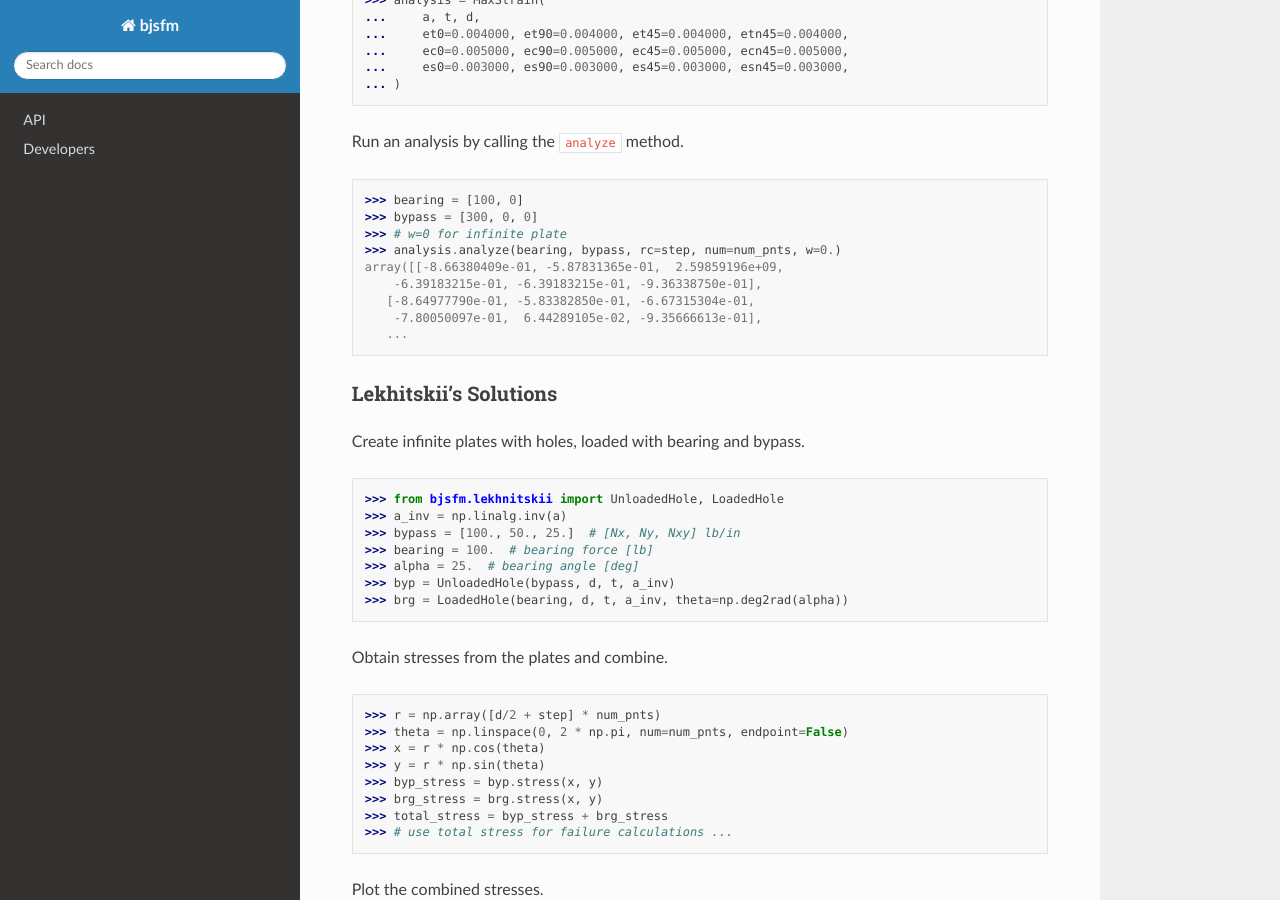
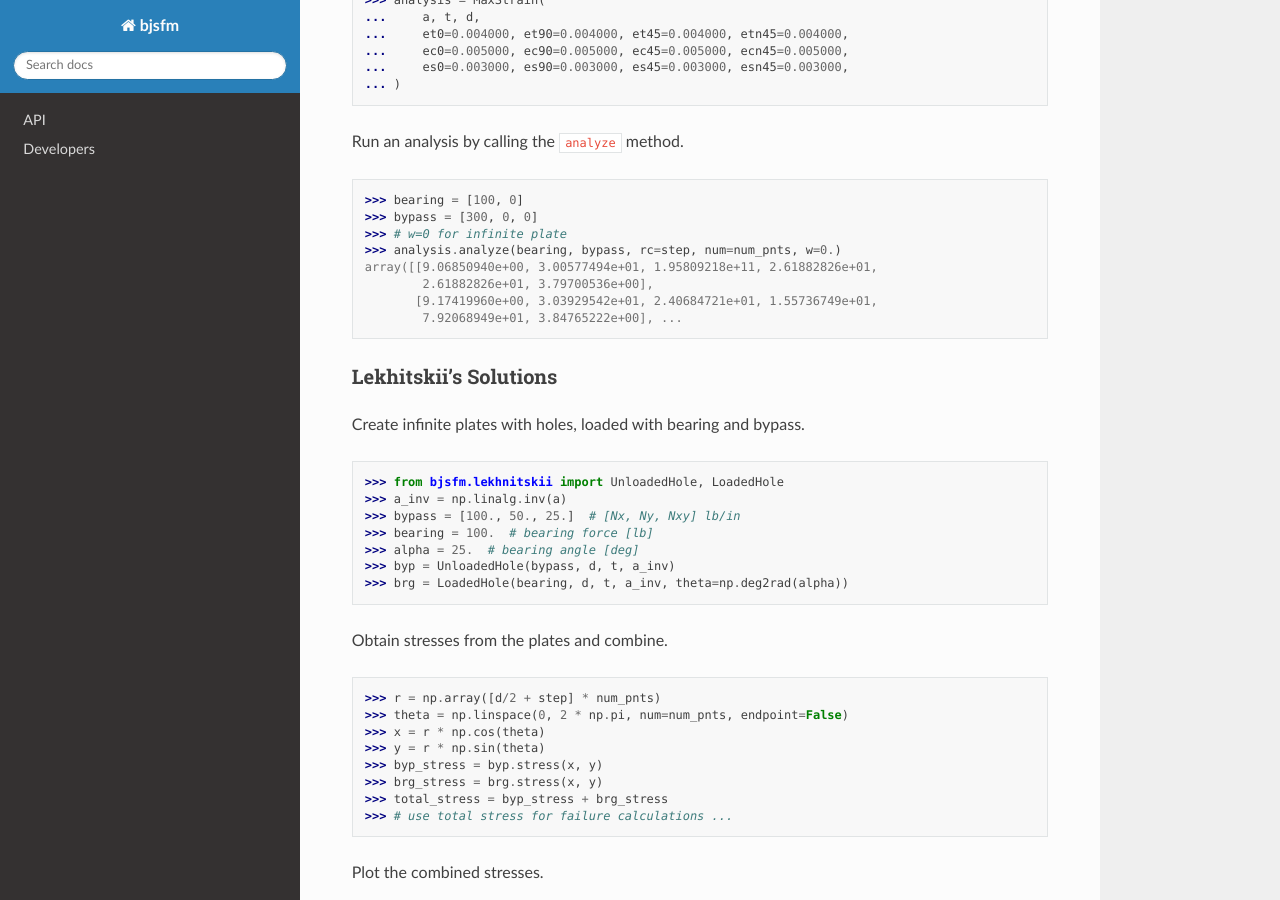
Before and after one commit to BenjaminETaylor/bjsfm, a Sphinx documentation site: the page built from docs/source/index.rst, in a window 1280 px wide and 900 px high, scrolled down 853 px. Built offline with Sphinx 7.4.7 and the Read the Docs theme 2.0.0, drawn with Linux system fonts in a browser that asks for light colours.

Commit message:
fixed strain calculation bug (0.2.1)

```diff
--- a/bjsfm/__init__.py
+++ b/bjsfm/__init__.py
@@ -13,4 +13,4 @@ References
 https://semver.org/
 
 """
-__version__ = "0.2.0"
+__version__ = "0.2.1"
--- a/docs/source/index.rst
+++ b/docs/source/index.rst
@@ -53,11 +53,10 @@ Run an analysis by calling the ``analyze`` method.
 >>> bypass = [300, 0, 0]
 >>> # w=0 for infinite plate
 >>> analysis.analyze(bearing, bypass, rc=step, num=num_pnts, w=0.)
-array([[-8.66380409e-01, -5.87831365e-01,  2.59859196e+09,
-    -6.39183215e-01, -6.39183215e-01, -9.36338750e-01],
-   [-8.64977790e-01, -5.83382850e-01, -6.67315304e-01,
-    -7.80050097e-01,  6.44289105e-02, -9.35666613e-01],
-   ...
+array([[9.06850940e+00, 3.00577494e+01, 1.95809218e+11, 2.61882826e+01,
+        2.61882826e+01, 3.79700536e+00],
+       [9.17419960e+00, 3.03929542e+01, 2.40684721e+01, 1.55736749e+01,
+        7.92068949e+01, 3.84765222e+00], ...
 
 Lekhitskii's Solutions
 ^^^^^^^^^^^^^^^^^^^^^^
--- a/setup.py
+++ b/setup.py
@@ -10,7 +10,7 @@ README = (HERE / "README_pypi.rst").read_text()
 # This call to setup() does all the work
 setup(
     name="bjsfm",
-    version="0.2.0",
+    version="0.2.1",
     description="Bolted Joint Stress Field Model",
     long_description=README,
     long_description_content_type="text/x-rst",
```
Also changed, not shown: 2 other files.
